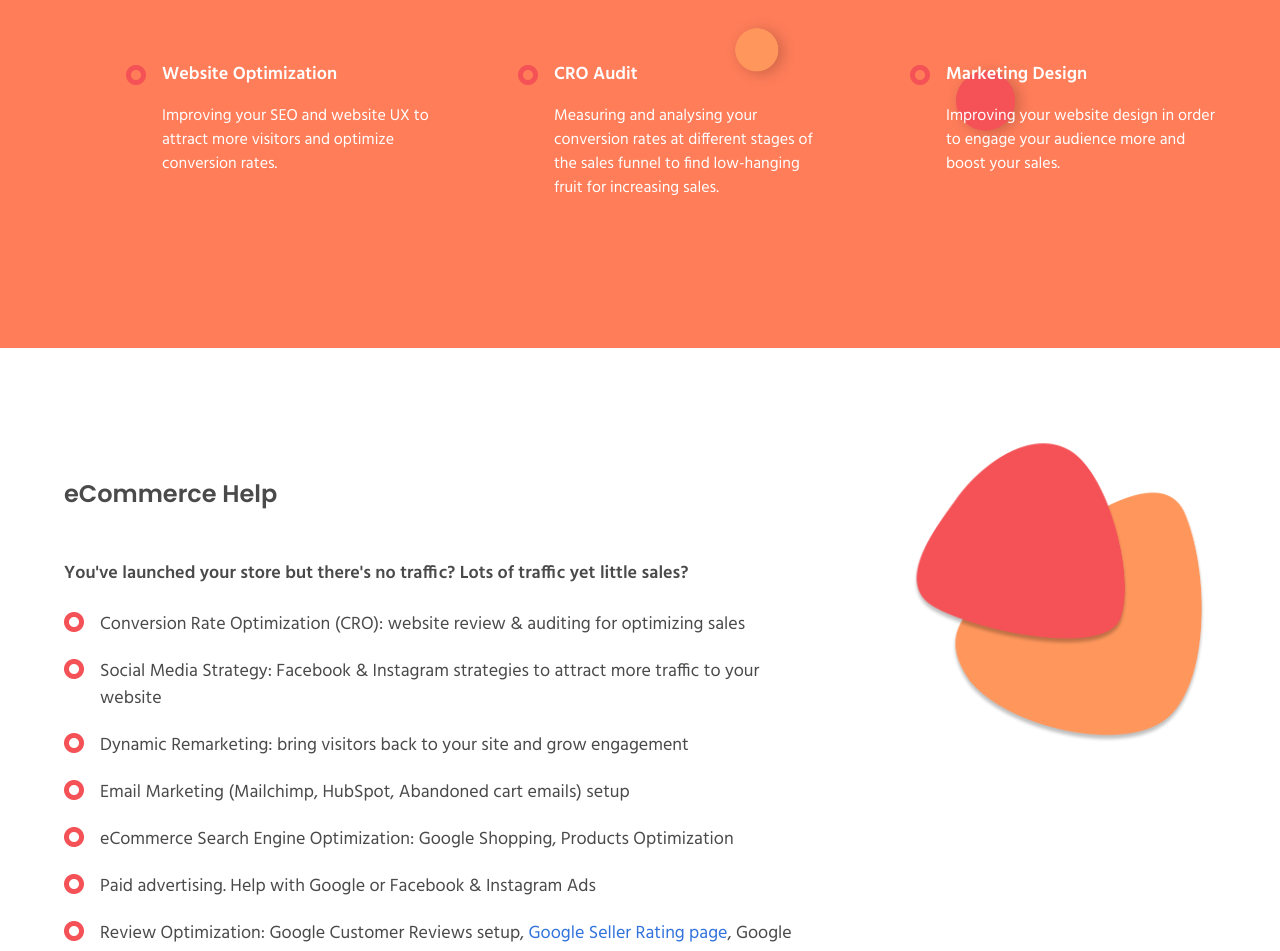
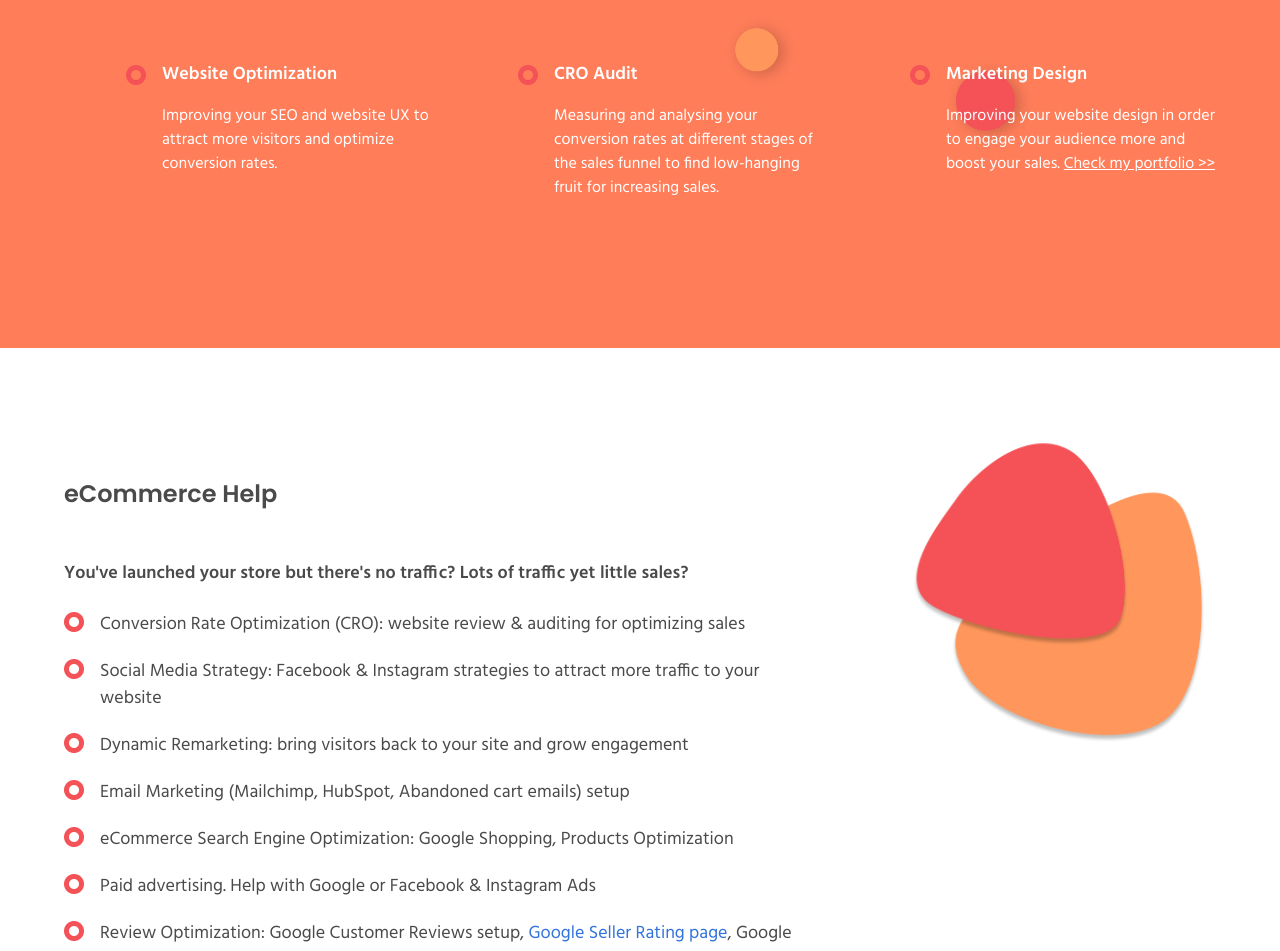
Before and after one commit to kristinavolchek/kristina.marketing, a plain HTML site: page index.html in a window 1280 px wide. Shown: the part 1177-2128 px from the top of the page. Drawn offline with nearby package versions, Linux system fonts and the light colour scheme; some packages are replaced by stand-ins of ours; a script that the page names is missing.

Commit message:
added dribbble link

```diff
--- a/index.html
+++ b/index.html
@@ -125,7 +125,7 @@
           <h3 class="text-l">Marketing Analytics</h3>
           <p>Measuring and analyzing your digital marketing performance to maximize its effectiveness and optimize marketing budget.</p>
         </div>
-        <div class="column is-3 is-offset-1">
+        <div class="column is-3 is-offset-1 is-hidden-mobile">
           <h3 class="text-l">Website Optimization</h3>
           <p>Improving your SEO and website UX to attract more visitors and optimize conversion rates. </p>
         </div>
@@ -133,9 +133,9 @@
           <h3 class="text-l">CRO Audit</h3>
           <p>Measuring and analysing your conversion rates at different stages of the sales funnel to find low-hanging fruit for increasing sales. </p>
         </div>
-        <div class="column is-3 is-offset-1 is-hidden-mobile">
+        <div class="column is-3 is-offset-1">
           <h3 class="text-l">Marketing Design</h3>
-          <p>Improving your website design in order to engage your audience more and boost your sales.</p>
+          <p>Improving your website design in order to engage your audience more and boost your sales. <a style="color: white; text-decoration: underline;" href="https://dribbble.com/kristismart">Check my portfolio >></a></p>
         </div>
       </div>
     </div>
```
